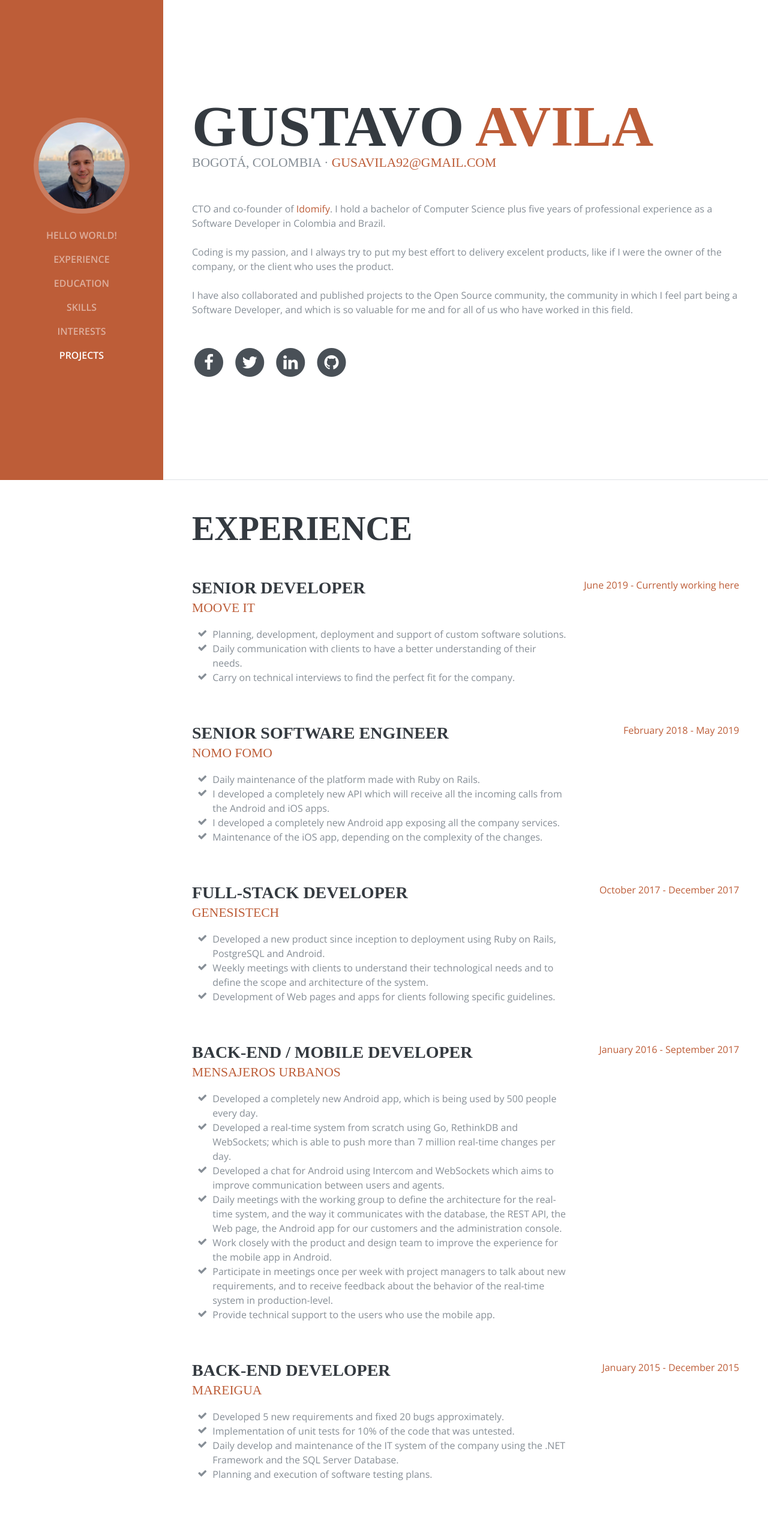
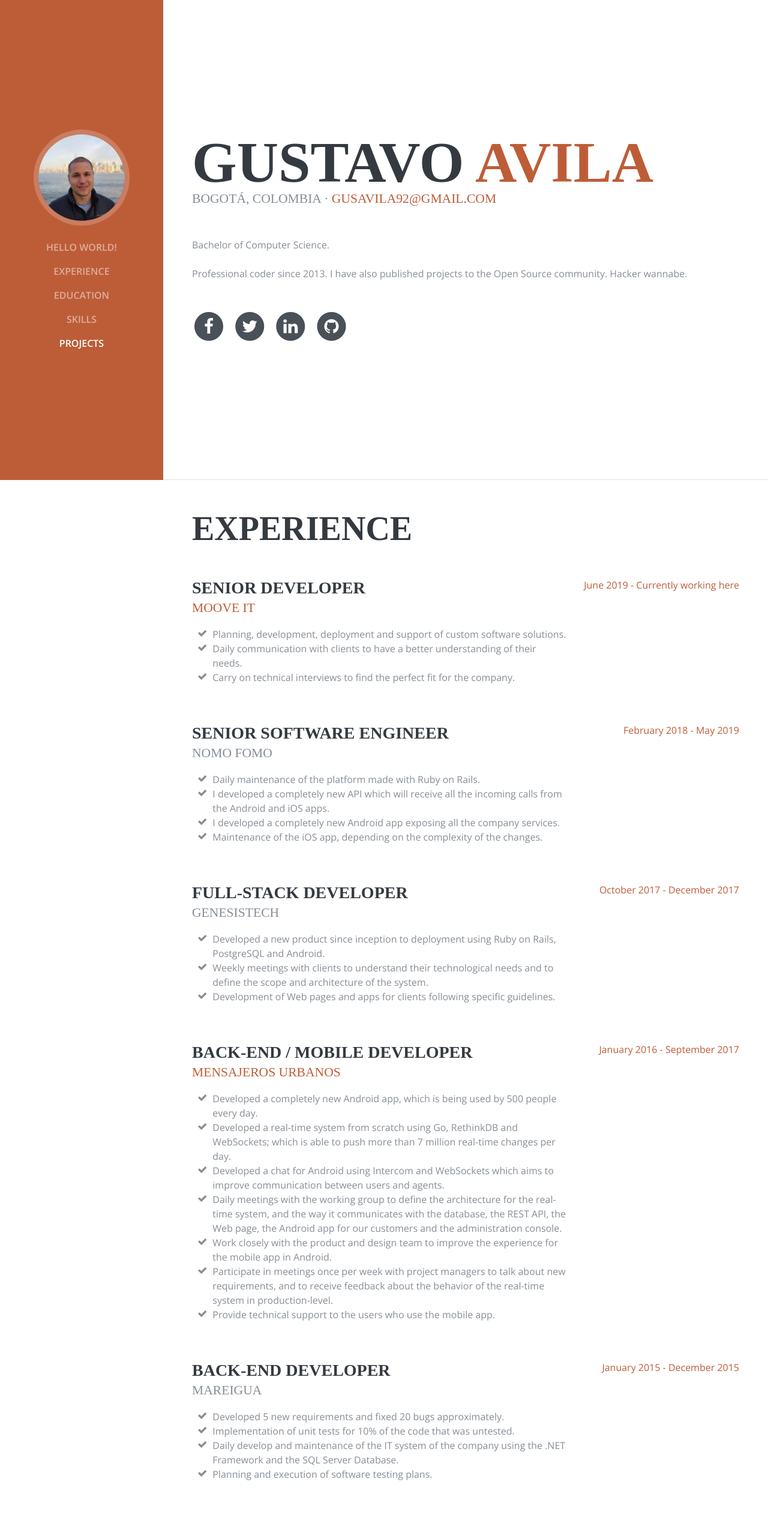
Before and after one commit to gusavila92/resume, a website: page public/index.html in a window 1280 px wide. Shown: the top 2530 px of the page at 60% size. Drawn offline with nearby package versions, Linux system fonts and the light colour scheme; a web font is replaced by a local one.

Commit message:
Remove years of experience

```diff
--- a/public/index.html
+++ b/public/index.html
@@ -52,9 +52,6 @@
           <a class="nav-link js-scroll-trigger" href="#skills">Skills</a>
         </li>
         <li class="nav-item">
-          <a class="nav-link js-scroll-trigger" href="#interests">Interests</a>
-        </li>
-        <li class="nav-item">
           <a class="nav-link js-scroll-trigger" href="#projects">Projects</a>
         </li>
       </ul>
@@ -69,17 +66,13 @@
             <span class="text-primary">Avila</span>
           </h1>
         <div class="subheading mb-5">Bogotá, Colombia ·
-          <a href="mailto:name@email.com">gusavila92@gmail.com</a>
+          <a href="mailto:gusavila92@gmail.com">gusavila92@gmail.com</a>
         </div>
         <p class="mb-5">
-          CTO and co-founder of <a href="https://www.idomify.com">Idomify</a>. I hold a bachelor of Computer Science plus five years of professional experience as a Software Developer in Colombia and Brazil.
+          Bachelor of Computer Science.
           <br>
           <br>
-          Coding is my passion, and I always try to put my best effort to delivery excelent products, like if I were the owner of the company, or the client who uses the product.
-
-          <br>
-          <br>
-          I have also collaborated and published projects to the Open Source community, the community in which I feel part being a Software Developer, and which is so valuable for me and for all of us who have worked in this field.
+          Professional coder since 2013. I have also published projects to the Open Source community. Hacker wannabe.
         </p>
         <ul class="list-inline list-social-icons mb-0">
           <li class="list-inline-item">
@@ -147,9 +140,7 @@
         <div class="resume-item d-flex flex-column flex-md-row mb-5">
           <div class="resume-content mr-auto">
             <h3 class="mb-0">Senior Software Engineer</h3>
-            <div class="subheading mb-3">
-              <a href="https://www.nomo-fomo.com">Nomo FOMO</a>
-            </div>
+            <div class="subheading mb-3">Nomo FOMO</div>
             <p>
               <ul class="fa-ul mb-0">
                 <li>
@@ -171,9 +162,7 @@
         <div class="resume-item d-flex flex-column flex-md-row mb-5">
           <div class="resume-content mr-auto">
             <h3 class="mb-0">Full-Stack Developer</h3>
-            <div class="subheading mb-3">
-              <a href="http://genesistech.co/">Genesistech</a>
-            </div>
+            <div class="subheading mb-3">Genesistech</div>
             <p>
               <ul class="fa-ul mb-0">
                 <li>
@@ -224,9 +213,7 @@
         <div class="resume-item d-flex flex-column flex-md-row mb-5">
           <div class="resume-content mr-auto">
             <h3 class="mb-0">Back-End Developer</h3>
-            <div class="subheading mb-3">
-              <a href="http://www.mareigua.com/">Mareigua</a>
-            </div>
+            <div class="subheading mb-3">Mareigua</div>
             <p>
               <ul class="fa-ul mb-0">
                 <li>
@@ -354,31 +341,9 @@
       </div>
     </section>
 
-    <section class="resume-section p-3 p-lg-5 d-flex flex-column" id="interests">
-      <div class="my-auto">
-        <h2 class="mb-5">Interests</h2>
-        <p>
-          Apart from being a developer, I expend my free time hanging out with cool people, drinking beer, chilling, working out and travelling. I am quite familiar travelling within Colombia, and I've also been in Brazil, the United States and Mexico. I would
-          love to visit Asia, and I'm doing the necessary to do so in the next few years 😄.
-        </p>
-        <p class="mb-0">I always wanted to be a tech entrepreneur, so expect many more interesting projects coming.</p>
-      </div>
-    </section>
-
     <section class="resume-section p-3 p-lg-5 d-flex flex-column" id="projects">
       <div class="my-auto">
         <h2 class="mb-5">Projects &amp; Open Source Collaborations</h2>
-
-        <div class="resume-item d-flex flex-column flex-md-row mb-5">
-          <div class="resume-content mr-auto">
-            <h3 class="mb-0">
-                <a href="https://www.idomify.com">Idomify</a>
-              </h3>
-            <p>
-              I am the CTO and co-founder of Idomify, a company whose mission is to provide high quality education services for the 21st century.
-            </p>
-          </div>
-        </div>
 
         <div class="resume-item d-flex flex-column flex-md-row mb-5">
           <div class="resume-content mr-auto">
```
Also changed, not shown: 1 other file.
